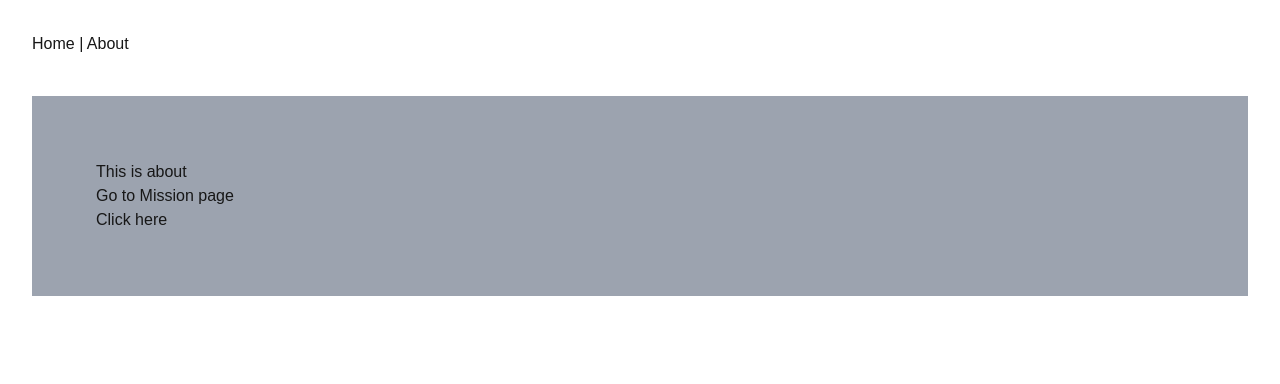
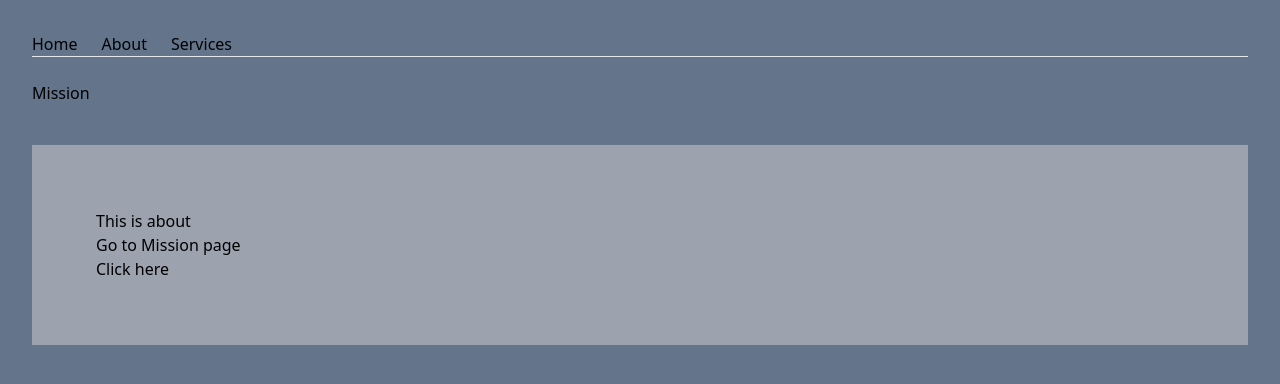
Before and after one commit to mostaryjahan/next.js-crash, a Next.js app: page /about in a window 1280 px wide. Shown: the top 384 px of the page. Built offline with nearby package versions, Linux system fonts and the light colour scheme.

Commit message:
added nested route

```diff
--- /dev/null
+++ b/app/about/layout.js
@@ -0,0 +1,17 @@
+import Link from "next/link";
+
+export default function layout({ children }) {
+  return (
+    <div className="mt-6 ">
+      <nav>
+        <ul>
+        <li>
+          {" "}
+          <Link href="/mission">Mission</Link>
+        </li>
+    </ul>
+      </nav>
+      {children}
+    </div>
+  );
+}
--- a/app/about/page.jsx
+++ b/app/about/page.jsx
@@ -5,7 +5,7 @@ const page = () => {
         <div className="mt-10 bg-gray-400 p-16">
             <h1>This is about</h1>
             <h2>Go to Mission page</h2>
-            <p><Link href='/about/mission'>Click here</Link></p>
+            <p><Link href='/about/.mission'>Click here</Link></p>
 
         </div>
     );
--- a/app/globals.css
+++ b/app/globals.css
@@ -1,27 +1,3 @@
 @tailwind base;
 @tailwind components;
 @tailwind utilities;
-
-:root {
-  --background: #ffffff;
-  --foreground: #171717;
-}
-
-@media (prefers-color-scheme: dark) {
-  :root {
-    --background: #0a0a0a;
-    --foreground: #ededed;
-  }
-}
-
-body {
-  color: var(--foreground);
-  background: var(--background);
-  font-family: Arial, Helvetica, sans-serif;
-}
-
-@layer utilities {
-  .text-balance {
-    text-wrap: balance;
-  }
-}
--- a/app/layout.js
+++ b/app/layout.js
@@ -1,5 +1,6 @@
 import localFont from "next/font/local";
 import "./globals.css";
+import Link from "next/link";
 
 const geistSans = localFont({
   src: "./fonts/GeistVF.woff",
@@ -13,17 +14,25 @@ const geistMono = localFont({
 });
 
 export const metadata = {
-  title: "Create Next App",
+  title: "Next crash course with sumit saha",
   description: "Generated by create next app",
 };
 
 export default function RootLayout({ children }) {
   return (
-    <html lang="en" className="p-8">
+    <html lang="en"   className="p-8 bg-slate-500">
       <body
         className={`${geistSans.variable} ${geistMono.variable} antialiased`}
       >
-        <nav> Home | About</nav>
+        <nav>
+          <ul className="flex gap-6">
+            <li> <Link href="/">Home</Link></li>
+            <li> <Link href="/about">About</Link></li>
+            <li> <Link href="/">Services</Link></li>
+
+          </ul>
+        </nav>
+        <hr />
         {children}
       </body>
     </html>
```
Also changed, not shown: .eslintrc.json.
